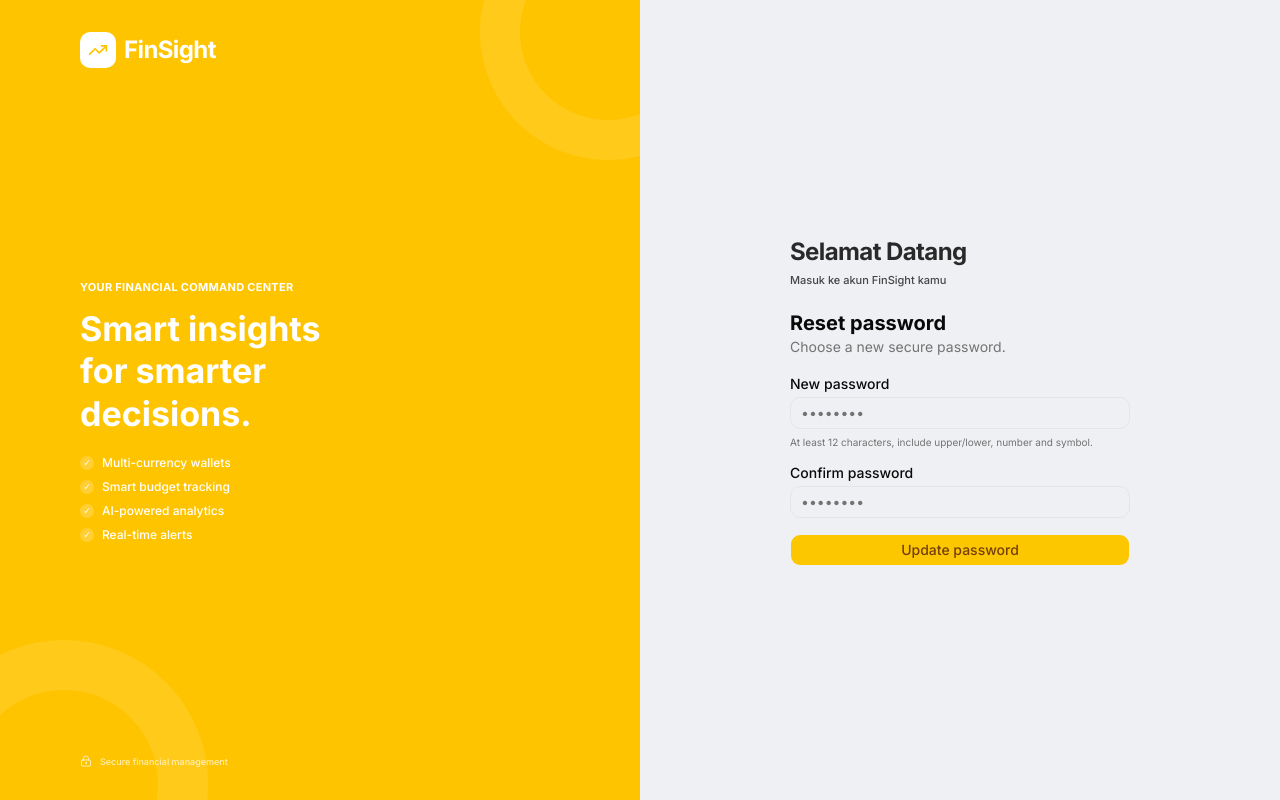
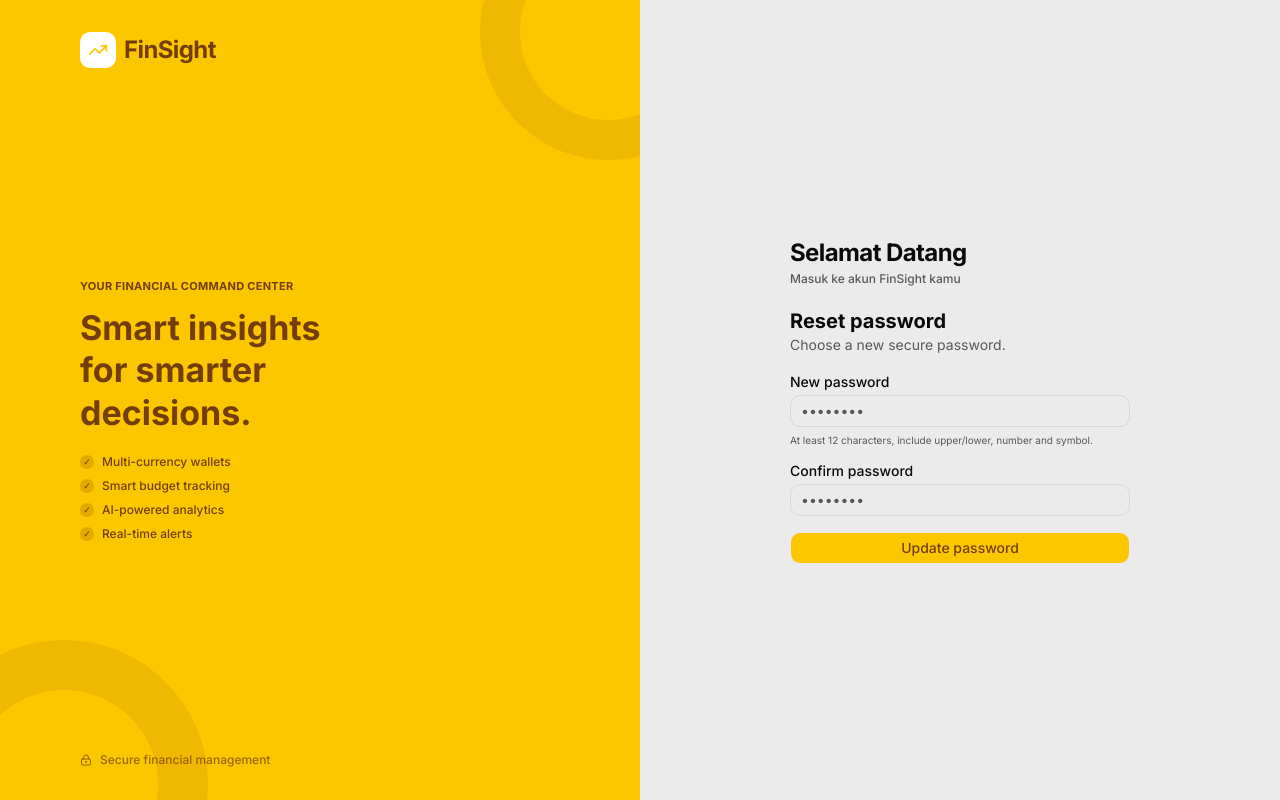
Before and after one commit to ItzRyz/finsight-standalone, a Next.js app: page /password/reset in a window 1280 px wide. Built offline with nearby package versions, Linux system fonts and the light colour scheme; no server answers.

Commit message:
fix(ui): respect system theme, muted 0.46, primary-foreground, semantic vars

```diff
--- a/src/app/(auth)/auth/page.tsx
+++ b/src/app/(auth)/auth/page.tsx
@@ -23,17 +23,17 @@ export default function SignInPage() {
       }
     >
       <Tabs defaultValue="login" className="w-full">
-        <TabsList className="grid h-[32px] w-full grid-cols-2 rounded-[8px] bg-[#dfe1e5] p-1">
+        <TabsList className="grid h-[32px] w-full grid-cols-2 rounded-[8px] bg-muted p-1">
           <TabsTrigger
             value="login"
-            className="h-[24px] rounded-[6px] text-[10px] font-semibold data-[state=active]:bg-white data-[state=active]:text-[#292929] data-[state=active]:shadow-sm"
+            className="h-[24px] rounded-[6px] text-xs font-semibold data-[state=active]:bg-card data-[state=active]:text-foreground data-[state=active]:shadow-sm"
           >
             Sign In
           </TabsTrigger>
 
           <TabsTrigger
             value="register"
-            className="h-[24px] rounded-[6px] text-[10px] font-semibold data-[state=active]:bg-white data-[state=active]:text-[#292929] data-[state=active]:shadow-sm"
+            className="h-[24px] rounded-[6px] text-xs font-semibold data-[state=active]:bg-card data-[state=active]:text-foreground data-[state=active]:shadow-sm"
           >
             Sign Up
           </TabsTrigger>
--- a/src/app/globals.css
+++ b/src/app/globals.css
@@ -57,15 +57,15 @@
   --popover-foreground: oklch(0.145 0 0);
   --primary: oklch(0.852 0.199 91.936);
   --primary-foreground: oklch(0.421 0.095 57.708);
-  --secondary: oklch(0.967 0.001 286.375);
+  --secondary: oklch(0.94 0.005 286.375);
   --secondary-foreground: oklch(0.21 0.006 285.885);
-  --muted: oklch(0.97 0 0);
-  --muted-foreground: oklch(0.556 0 0);
-  --accent: oklch(0.97 0 0);
+  --muted: oklch(0.94 0 0);
+  --muted-foreground: oklch(0.46 0 0);
+  --accent: oklch(0.94 0 0);
   --accent-foreground: oklch(0.205 0 0);
   --destructive: oklch(0.577 0.245 27.325);
-  --border: oklch(0.922 0 0);
-  --input: oklch(0.922 0 0);
+  --border: oklch(0.88 0 0);
+  --input: oklch(0.88 0 0);
   --ring: oklch(0.708 0 0);
   --chart-1: oklch(0.905 0.182 98.111);
   --chart-2: oklch(0.795 0.184 86.047);
@@ -77,9 +77,9 @@
   --sidebar-foreground: oklch(0.145 0 0);
   --sidebar-primary: oklch(0.681 0.162 75.834);
   --sidebar-primary-foreground: oklch(0.987 0.026 102.212);
-  --sidebar-accent: oklch(0.97 0 0);
+  --sidebar-accent: oklch(0.94 0 0);
   --sidebar-accent-foreground: oklch(0.205 0 0);
-  --sidebar-border: oklch(0.922 0 0);
+  --sidebar-border: oklch(0.88 0 0);
   --sidebar-ring: oklch(0.708 0 0);
 }
 
@@ -91,11 +91,11 @@
   --popover: oklch(0.205 0 0);
   --popover-foreground: oklch(0.985 0 0);
   --primary: oklch(0.795 0.184 86.047);
-  --primary-foreground: oklch(0.421 0.095 57.708);
+  --primary-foreground: oklch(0.15 0.02 60);
   --secondary: oklch(0.274 0.006 286.033);
   --secondary-foreground: oklch(0.985 0 0);
   --muted: oklch(0.269 0 0);
-  --muted-foreground: oklch(0.708 0 0);
+  --muted-foreground: oklch(0.66 0 0);
   --accent: oklch(0.269 0 0);
   --accent-foreground: oklch(0.985 0 0);
   --destructive: oklch(0.704 0.191 22.216);
--- a/src/app/offline/page.tsx
+++ b/src/app/offline/page.tsx
@@ -3,19 +3,19 @@ import { WifiOff } from "lucide-react";
 
 export default function OfflinePage() {
   return (
-    <div className="flex min-h-svh flex-col items-center justify-center bg-[#eef0f3] px-6 py-16 text-center">
-      <span className="flex size-14 items-center justify-center rounded-full bg-white shadow">
+    <div className="flex min-h-svh flex-col items-center justify-center bg-muted px-6 py-16 text-center">
+      <span className="flex size-14 items-center justify-center rounded-full bg-card shadow">
         <WifiOff className="size-6 text-muted-foreground" />
       </span>
-      <h1 className="mt-6 text-2xl font-bold tracking-tight">You are offline</h1>
+      <h1 className="mt-6 text-2xl font-bold tracking-tight text-foreground">You are offline</h1>
       <p className="mt-2 max-w-md text-sm text-muted-foreground">
         It looks like you lost connection. FinSight will automatically sync when you are back online.
       </p>
       <div className="mt-6 flex gap-3">
-        <Link href="/dashboard" className="rounded-full bg-[#ffc400] px-6 py-2.5 text-sm font-semibold hover:bg-[#e6b000]">
+        <Link href="/dashboard" className="rounded-full bg-primary px-6 py-2.5 text-sm font-semibold text-primary-foreground hover:bg-primary/90">
           Go to dashboard
         </Link>
-        <Link href="/" className="rounded-full border bg-white px-6 py-2.5 text-sm font-medium hover:bg-muted">
+        <Link href="/" className="rounded-full border bg-card px-6 py-2.5 text-sm font-medium text-foreground hover:bg-muted">
           Home
         </Link>
       </div>
--- a/src/components/auth/auth-shell.tsx
+++ b/src/components/auth/auth-shell.tsx
@@ -14,15 +14,15 @@ export function AuthShell({ children }: AuthShellProps) {
       <div className="flex min-h-svh flex-col lg:flex-row">
         {/* ================= LEFT SIDE ================= */}
 
-        <div className="relative flex w-full flex-col justify-between overflow-hidden bg-[#ffc400] px-8 py-8 text-white sm:px-12 lg:w-1/2 lg:px-14 xl:px-20">
+        <div className="relative flex w-full flex-col justify-between overflow-hidden bg-primary px-8 py-8 text-primary-foreground sm:px-12 lg:w-1/2 lg:px-14 xl:px-20">
           {/* Decorative elements */}
-          <div className="pointer-events-none absolute -right-24 -top-24 size-64 rounded-full border-40 border-white/10" />
+          <div className="pointer-events-none absolute -right-24 -top-24 size-64 rounded-full border-40 border-primary-foreground/10" />
 
-          <div className="pointer-events-none absolute -bottom-32 -left-20 size-72 rounded-full border-50 border-white/10" />
+          <div className="pointer-events-none absolute -bottom-32 -left-20 size-72 rounded-full border-50 border-primary-foreground/10" />
 
           {/* Logo */}
           <div className="relative flex items-center gap-2">
-            <div className="flex size-9 items-center justify-center rounded-lg bg-white text-[#ffc400]">
+            <div className="flex size-9 items-center justify-center rounded-lg bg-card text-primary">
               <TrendingUp className="size-5" />
             </div>
 
@@ -45,28 +45,28 @@ export function AuthShell({ children }: AuthShellProps) {
 
             <ul className="mt-5 space-y-2 text-xs font-medium">
               <li className="flex items-center gap-2">
-                <span className="flex h-3.5 w-3.5 items-center justify-center rounded-full bg-white/20 text-[9px]">
+                <span className="flex h-3.5 w-3.5 items-center justify-center rounded-full bg-primary-foreground/20 text-[9px]">
                   ✓
                 </span>
                 Multi-currency wallets
               </li>
 
               <li className="flex items-center gap-2">
-                <span className="flex h-3.5 w-3.5 items-center justify-center rounded-full bg-white/20 text-[9px]">
+                <span className="flex h-3.5 w-3.5 items-center justify-center rounded-full bg-primary-foreground/20 text-[9px]">
                   ✓
                 </span>
                 Smart budget tracking
               </li>
 
               <li className="flex items-center gap-2">
-                <span className="flex h-3.5 w-3.5 items-center justify-center rounded-full bg-white/20 text-[9px]">
+                <span className="flex h-3.5 w-3.5 items-center justify-center rounded-full bg-primary-foreground/20 text-[9px]">
                   ✓
                 </span>
                 AI-powered analytics
               </li>
 
               <li className="flex items-center gap-2">
-                <span className="flex h-3.5 w-3.5 items-center justify-center rounded-full bg-white/20 text-[9px]">
+                <span className="flex h-3.5 w-3.5 items-center justify-center rounded-full bg-primary-foreground/20 text-[9px]">
                   ✓
                 </span>
                 Real-time alerts
@@ -75,24 +75,22 @@ export function AuthShell({ children }: AuthShellProps) {
           </div>
 
           {/* Bottom */}
-          <div className="relative flex items-center gap-2 text-[9px] font-medium text-white/70">
+          <div className="relative flex items-center gap-2 text-xs font-medium text-primary-foreground/70">
             <LockKeyhole className="size-3" />
             Secure financial management
           </div>
         </div>
         {/* ================= RIGHT SIDE ================= */}
 
-
-
-        <div className="flex w-full items-center justify-center bg-[#eef0f3] px-6 py-10 sm:px-10 lg:w-1/2 xl:px-14">
+        <div className="flex w-full items-center justify-center bg-muted px-6 py-10 sm:px-10 lg:w-1/2 xl:px-14">
           <div className="w-full max-w-[340px]">
             {/* Heading */}
             <div className="mb-5">
-              <h2 className="text-[24px] font-bold tracking-tight text-[#292929]">
+              <h2 className="text-2xl font-bold tracking-tight text-foreground">
                 Selamat Datang
               </h2>
 
-              <p className="mt-0.5 text-[11px] font-medium text-[#444]">
+              <p className="mt-0.5 text-xs font-medium text-muted-foreground">
                 Masuk ke akun FinSight kamu
               </p>
             </div>
--- a/src/components/auth/signin-form.tsx
+++ b/src/components/auth/signin-form.tsx
@@ -106,7 +106,7 @@ export function SignInForm() {
               <div className="flex justify-end">
                 <button
                   type="button"
-                  className="text-[9px] font-medium text-primary hover:underline"
+                  className="text-xs font-medium text-primary hover:underline"
                   onClick={() => {
                     router.push("/password/forgot")
                   }}
@@ -136,7 +136,7 @@ export function SignInForm() {
 
       {/* ================= REGISTER ================= */}
 
-      <p className="mt-7 text-center text-[10px] text-[#999]">
+      <p className="mt-7 text-center text-xs text-muted-foreground">
         Not have an account?{" "}
         <button
           type="button"
--- a/src/components/user/user-menu.tsx
+++ b/src/components/user/user-menu.tsx
@@ -55,7 +55,7 @@ export function UserMenu({ name, email }: UserMenuProps) {
           <DropdownMenuTrigger asChild>
             <SidebarMenuButton size="lg" tooltip="Account">
               <Avatar className="size-8 rounded-lg">
-                <AvatarFallback className="rounded-lg bg-[#ffc400] text-xs font-semibold text-white">
+                <AvatarFallback className="rounded-lg bg-primary text-xs font-semibold text-primary-foreground">
                   {initials}
                 </AvatarFallback>
               </Avatar>
--- a/src/components/user/user-sidebar.tsx
+++ b/src/components/user/user-sidebar.tsx
@@ -98,7 +98,7 @@ export function UserSidebar({ user }: UserSidebarProps) {
           <SidebarMenuItem>
             <SidebarMenuButton asChild size="lg" tooltip="FinSight">
               <Link href="/dashboard">
-                <div className="flex size-8 items-center justify-center rounded-lg bg-primary text-white">
+                <div className="flex size-8 items-center justify-center rounded-lg bg-primary text-primary-foreground">
                   <ChartNoAxesCombined className="size-4" />
                 </div>
 
```
Also changed, not shown: src/app/page.tsx (+13 -13 lines), src/components/auth/signup-form.tsx (+6 -6 lines), src/components/expenses/expense-list.tsx (+5 -12 lines).
